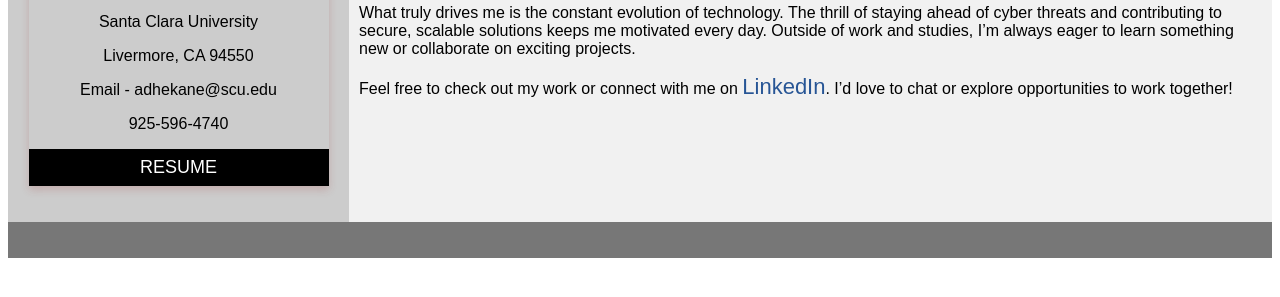
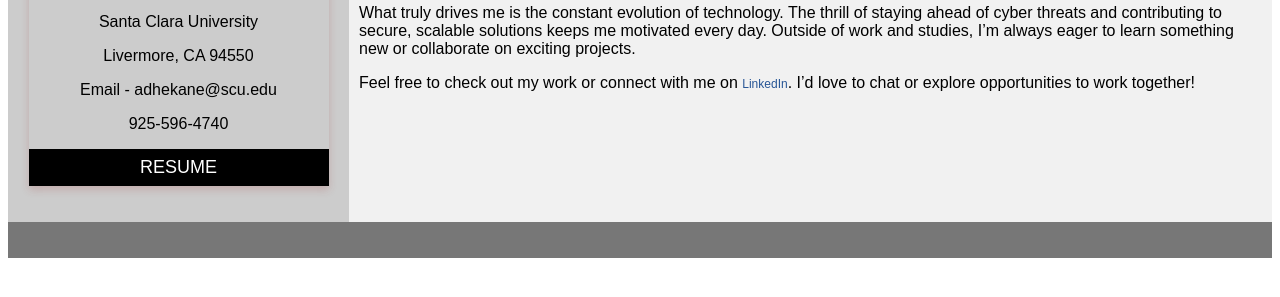
Before and after one commit to Ankitadhekane/Ankitadhekane.github.io, a plain HTML site: page index.html in a window 1280 px wide. Shown: the part 403-700 px from the top of the page. Drawn offline with Linux system fonts and the light colour scheme.

Commit message:
Update index.html

```diff
--- a/index.html
+++ b/index.html
@@ -104,7 +104,7 @@ footer {
     <p>I’ve over 4 years of hands on experiance as an Information Risk Assessor and IAM Analyst at ATOS Global IT Solutions, where I focused on managing risks, implementing compliance frameworks like GDPR and HIPAA, and optimizing access management systems. Working across teams to tackle challenges and build secure systems has been one of the most fulfilling aspects of my career.</p>
     <p>I am proficient in Python, Java, C, and tools like ServiceNow, CyberArk, and Active Directory, I have a strong foundation in data science and cybersecurity frameworks. My passion lies in leveraging technology to solve complex problems and safeguard systems.</p>
 	  <p>What truly drives me is the constant evolution of technology. The thrill of staying ahead of cyber threats and contributing to secure, scalable solutions keeps me motivated every day. Outside of work and studies, I’m always eager to learn something new or collaborate on exciting projects.</p>
-  <p>Feel free to check out my work or connect with me on <a href="https://www.linkedin.com/in/ankitadhekane/" style="  font-size: 22px; color: rgb(39, 85, 149);">LinkedIn</a>. I’d love to chat or explore opportunities to work together!</p>
+  <p>Feel free to check out my work or connect with me on <a href="https://www.linkedin.com/in/ankitadhekane/" style="  font-size: 12px; color: rgb(39, 85, 149);">LinkedIn</a>. I’d love to chat or explore opportunities to work together!</p>
   </article>
 
 </section>
```
